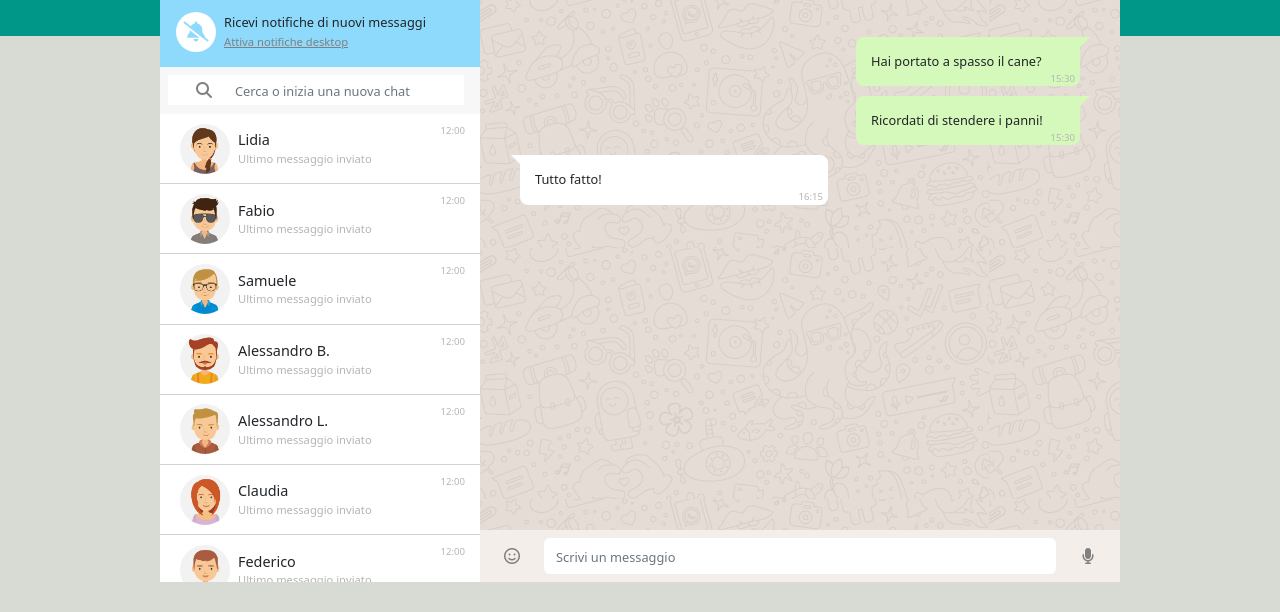
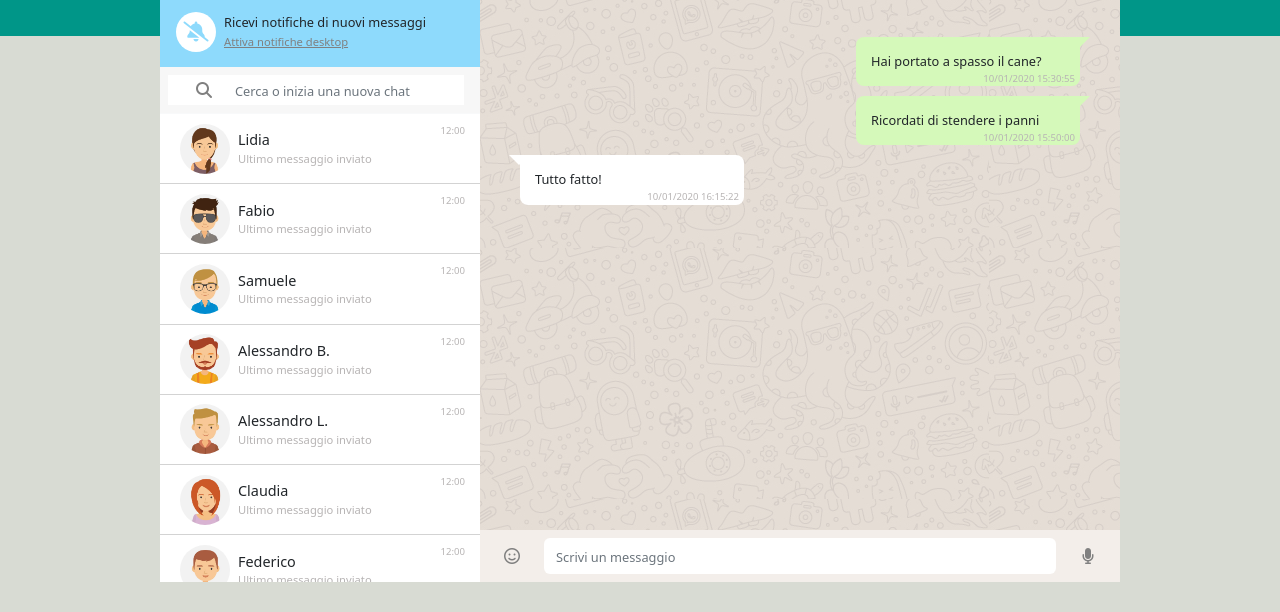
Before and after one commit to DavideDiGi/vue-boolzapp, a plain HTML site: page index.html in a window 1280 px wide. Shown: the part 84-696 px from the top of the page. Drawn offline with nearby package versions, Linux system fonts and the light colour scheme.

Commit message:
Milestone 2.1 fatta

```diff
--- a/css/style.css
+++ b/css/style.css
@@ -197,6 +197,10 @@ img{
     background-color: rgb(213, 249, 186);
     align-self: flex-end;
 }
+.general-container main .chat .received{
+    background-color: white;
+    align-self: flex-start;
+}
 .general-container main .chat .corner{
     width: 0;
     height: 0;
--- a/index.html
+++ b/index.html
@@ -13,7 +13,7 @@
     <script src="https://unpkg.com/vue@3/dist/vue.global.js"></script> <!-- importazione Vue -->
 </head>
 
-<body class="">
+<body>
 
     <!-- INIZIO contenitore istanza Vue -->
     <div id="app">
@@ -250,15 +250,29 @@
 
                     <!-- INIZIO chat -->
                     <div class="chat">
-                        <div class="sent messages">
+                        <div class="sent messages" v-for="singleMessage in contacts[activeContact].messages"
 
-                            <span class="corner right"></span>
+                            :class="singleMessage.status"
+                            >
+                            {{ singleMessage.message }}
+                            <span class="sending-time">
+                                {{ singleMessage.date }}
+                            </span>
+                            <!-- <span>
+                                {{ singleMessage.corner }}
+                            </span> -->
+
+                            <span :class="singleMessage.corner"></span>
+
+
+
+                            <!-- <span class="corner right"></span>
                             <span>Hai portato a spasso il cane?</span>
-                            <span class="sending-time">15:30</span>
+                            <span class="sending-time">15:30</span> -->
 
                         </div>
 
-                        <div class="sent messages">
+                        <!-- <div class="sent messages">
 
                             <span class="corner right"></span>
                             <span>Ricordati di stendere i panni!</span>
@@ -272,7 +286,7 @@
                             <span>Tutto fatto!</span>
                             <span class="sending-time">16:15</span>
 
-                        </div>
+                        </div> -->
 
                     </div>
                     <!-- FINE chat -->
--- a/js/script.js
+++ b/js/script.js
@@ -3,6 +3,7 @@ const { createApp } = Vue;
 createApp({
     data() {
         return{
+            activeContact: 0,
             contacts: [
                 {
                     name: 'Lidia',
@@ -12,17 +13,21 @@ createApp({
                         {
                             date: '10/01/2020 15:30:55',
                             message: 'Hai portato a spasso il cane?',
-                            status: 'sent'
+                            status: 'sent',
+                            corner: 'corner right'
                         },
                         {
                             date: '10/01/2020 15:50:00',
                             message: 'Ricordati di stendere i panni',
-                            status: 'sent'
+                            status: 'sent',
+                            corner: 'corner right'
+
                         },
                         {
                             date: '10/01/2020 16:15:22',
                             message: 'Tutto fatto!',
-                            status: 'received'
+                            status: 'received',
+                            corner: 'corner left'
                         }
                     ],
                 },
@@ -34,17 +39,20 @@ createApp({
                         {
                             date: '20/03/2020 16:30:00',
                             message: 'Ciao come stai?',
-                            status: 'sent'
+                            status: 'sent',
+                            corner: 'corner right'
                         },
                         {
                             date: '20/03/2020 16:30:55',
                             message: 'Bene grazie! Stasera ci vediamo?',
-                            status: 'received'
+                            status: 'received',
+                            corner: 'corner left'
                         },
                         {
                             date: '20/03/2020 16:35:00',
                             message: 'Mi piacerebbe ma devo andare a fare la spesa.',
-                            status: 'sent'
+                            status: 'sent',
+                            corner: 'corner right'
                         }
                     ],
                 },
@@ -56,17 +64,20 @@ createApp({
                         {
                             date: '28/03/2020 10:10:40',
                             message: 'La Marianna va in campagna',
-                            status: 'received'
+                            status: 'received',
+                            corner: 'corner left'
                         },
                         {
                             date: '28/03/2020 10:20:10',
                             message: 'Sicuro di non aver sbagliato chat?',
-                            status: 'sent'
+                            status: 'sent',
+                            corner: 'corner right'
                         },
                         {
                             date: '28/03/2020 16:15:22',
                             message: 'Ah scusa!',
-                            status: 'received'
+                            status: 'received' ,
+                            corner: 'corner left'
                         }
                     ],
                 },
@@ -78,12 +89,14 @@ createApp({
                         {
                             date: '10/01/2020 15:30:55',
                             message: 'Lo sai che ha aperto una nuova pizzeria?',
-                            status: 'sent'
+                            status: 'sent',
+                            corner: 'corner right'
                         },
                         {
                             date: '10/01/2020 15:50:00',
                             message: 'Si, ma preferirei andare al cinema',
-                            status: 'received'
+                            status: 'received',
+                            corner: 'corner left'
 
                         }
                     ],
@@ -96,12 +109,14 @@ createApp({
                         {
                             date: '10/01/2020 15:30:55',
                             message: 'Ricordati di chiamare la nonna',
-                            status: 'sent'
+                            status: 'sent',
+                            corner: 'corner right'
                         },
                         {
                             date: '10/01/2020 15:50:00',
                             message: 'Va bene, stasera la sento',
-                            status: 'received'
+                            status: 'received',
+                            corner: 'corner left'
                         }
                     ],
                 },
@@ -113,17 +128,20 @@ createApp({
                         {
                             date: '10/01/2020 15:30:55',
                             message: 'Ciao Claudia, hai novità?',
-                            status: 'sent'
+                            status: 'sent',
+                            corner: 'corner right'
                         },
                         {
                             date: '10/01/2020 15:50:00',
                             message: 'Non ancora',
-                            status: 'received'
+                            status: 'received',
+                            corner: 'corner left'
                         },
                         {
                             date: '10/01/2020 15:51:00',
                             message: 'Nessuna nuova, buona nuova',
-                            status: 'sent'
+                            status: 'sent',
+                            corner: 'corner right'
                         }
                     ],
                 },
@@ -135,12 +153,14 @@ createApp({
                         {
                             date: '10/01/2020 15:30:55',
                             message: 'Fai gli auguri a Martina che è il suo compleanno!',
-                            status: 'sent'
+                            status: 'sent',
+                            corner: 'corner right'
                         },
                         {
                             date: '10/01/2020 15:50:00',
                             message: 'Grazie per avermelo ricordato, le scrivo subito!',
-                            status: 'received'
+                            status: 'received',
+                            corner: 'corner left'
                         }
                     ],
                 },
@@ -152,18 +172,21 @@ createApp({
                         {
                             date: '10/01/2020 15:30:55',
                             message: 'Ciao, andiamo a mangiare la pizza stasera?',
-                            status: 'received'
+                            status: 'received',
+                            corner: 'corner left'
                         },
                         {
                             date: '10/01/2020 15:50:00',
                             message: 'No, l\'ho già mangiata ieri, ordiniamo sushi!',
-                            status: 'sent'
+                            status: 'sent',
+                            corner: 'corner right'
                         },
                         {
 
                             date: '10/01/2020 15:51:00',
                             message: 'OK!!',
-                            status: 'received'
+                            status: 'received',
+                            corner: 'corner left'
                         }
                     ],
                 }
```
